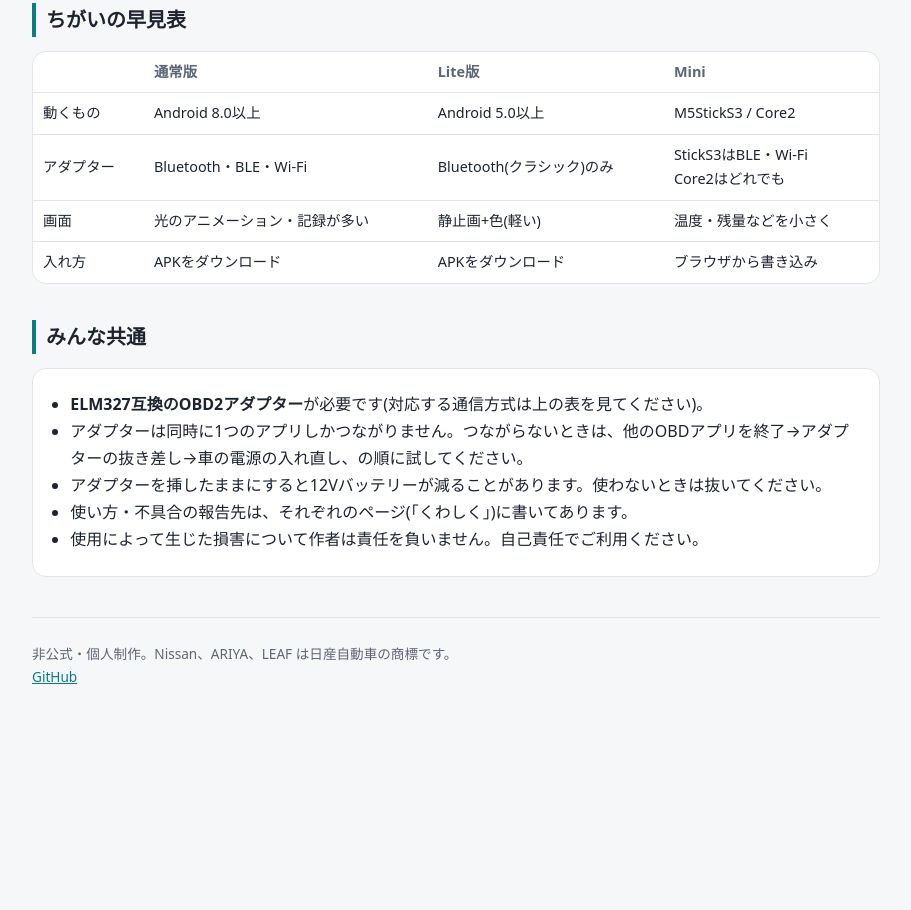
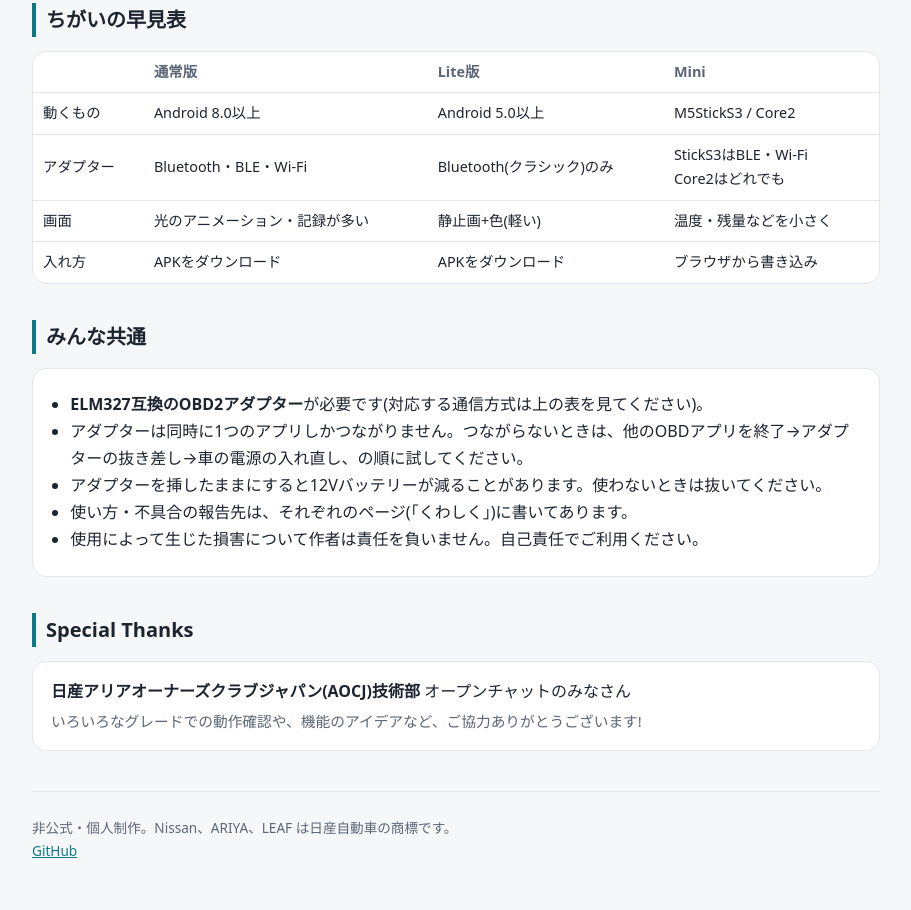
Before and after one commit to kojipa/kojipa.github.io, a plain HTML site: page index.html in a window 1280 px wide. Shown: the part 1528-2438 px from the top of the page, without its empty margins (184-1095 px from the left). Before the commit the page ends 2264 px from the top, so only its background shows below. Drawn offline with Linux system fonts and the light colour scheme; no server answers.

Commit message:
Special Thanks を追加

```diff
--- a/index.html
+++ b/index.html
@@ -72,6 +72,8 @@ table{border-collapse:collapse;width:100%;font-size:.9rem}
 th,td{padding:8px 10px;border-bottom:1px solid var(--line);text-align:left;white-space:nowrap}
 th{color:var(--sub);font-weight:600}
 tr:last-child td{border-bottom:none}
+.thanks{background:var(--card);border:1px solid var(--line);border-radius:14px;padding:16px 18px}
+.thanks p{margin:0}
 footer{color:var(--sub);font-size:.85rem;padding:24px 0 48px;border-top:1px solid var(--line);margin-top:40px}
 </style>
 </head>
@@ -136,6 +138,14 @@ footer{color:var(--sub);font-size:.85rem;padding:24px 0 48px;border-top:1px soli
       <li>使い方・不具合の報告先は、それぞれのページ(「くわしく」)に書いてあります。</li>
       <li>使用によって生じた損害について作者は責任を負いません。自己責任でご利用ください。</li>
     </ul>
+  </div>
+</section>
+
+<section id="thanks">
+  <h2>Special Thanks</h2>
+  <div class="thanks">
+    <p><b>日産アリアオーナーズクラブジャパン(AOCJ)技術部</b> オープンチャットのみなさん</p>
+    <p style="color:var(--sub);font-size:.92rem;margin-top:4px">いろいろなグレードでの動作確認や、機能のアイデアなど、ご協力ありがとうございます!</p>
   </div>
 </section>
 
```
